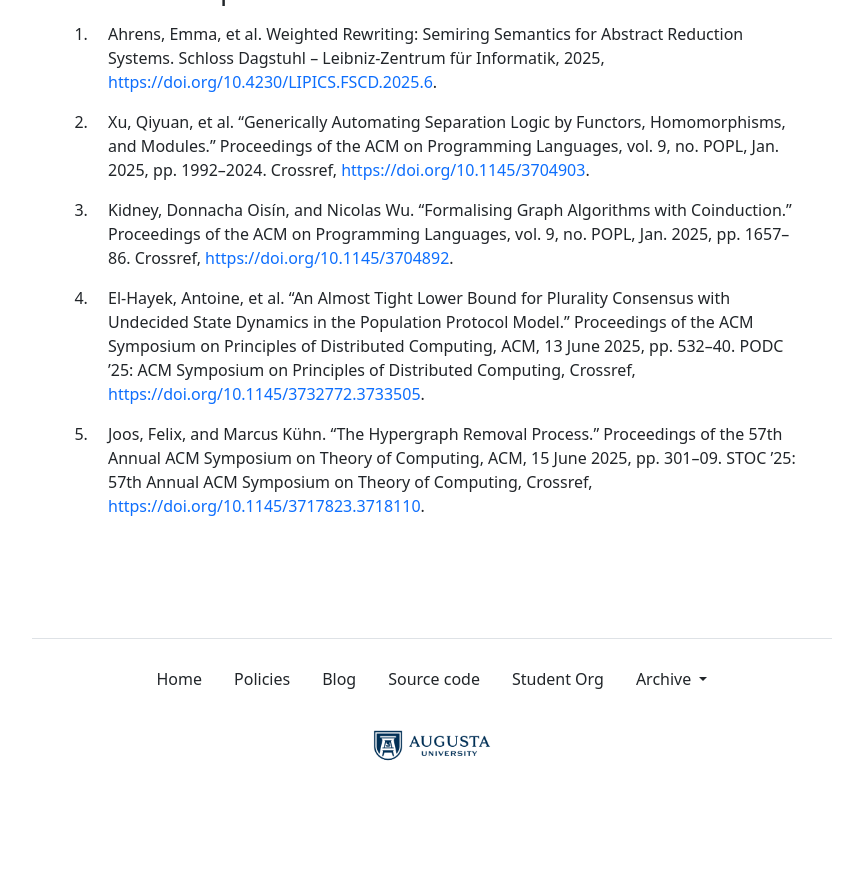
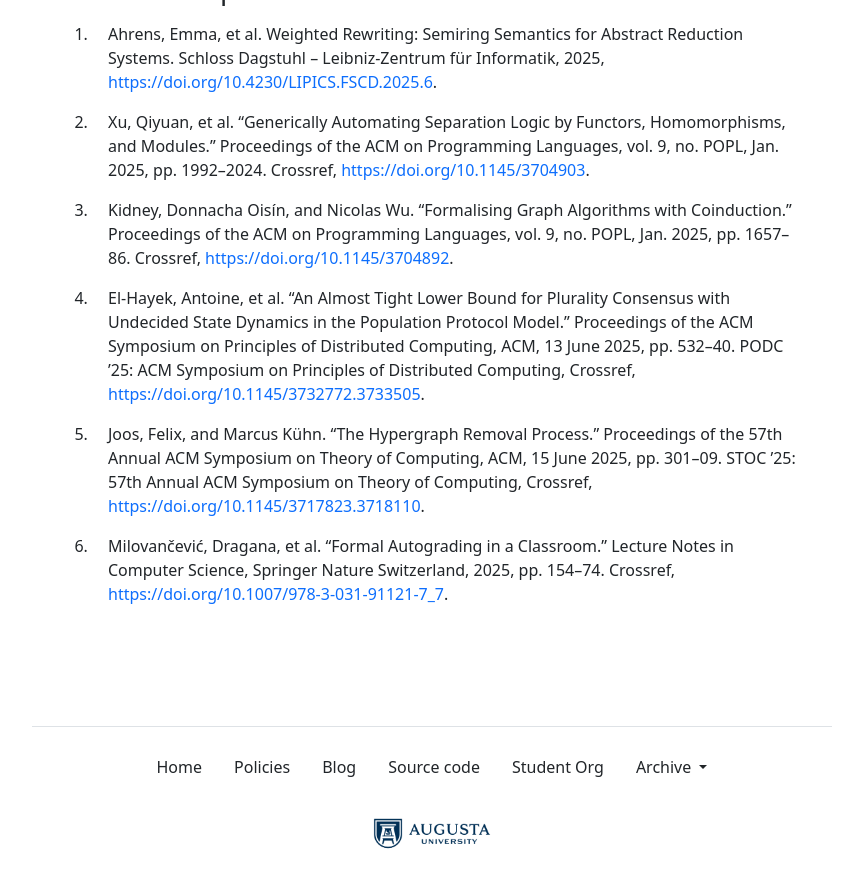
Before and after one commit to the-au-forml-lab/plgroup, a Jekyll site: the page built from docs/index.md, in a window 1280 px wide and 900 px high, scrolled down 1677 px. Shown: the top 888 px of the window, without its empty margins (208-1071 px from the left). Built offline with Jekyll 4.4.1, drawn with Linux system fonts in a browser that asks for light colours; before the commit the page ends 2489 px from its top, so only the background shows below that; some of the changed text lies outside the part shown.

Commit message:
[create-pull-request] automated change

```diff
--- a/data/history.txt
+++ b/data/history.txt
@@ -52,3 +52,4 @@
 10.1145/3704892
 10.1145/3732772.3733505
 10.1145/3717823.3718110
+10.1007/978-3-031-91121-7_7
--- a/docs/index.md
+++ b/docs/index.md
@@ -36,7 +36,7 @@ organization.
 | 4.  | September 12 | Formalising Graph Algorithms with Coinduction.    | UH227 (Fishbowl) |
 | 5.  | September 19 | An Almost Tight Lower Bound for Plurality Consensus with Undecided State Dynamics in the Population Protocol Model.    | UH227 (Fishbowl) |
 | 6.  | September 26 | The Hypergraph Removal Process.    | UH227 (Fishbowl) |
-| 7.  | October 3    | Paper 06 discussion    | UH227 (Fishbowl) |
+| 7.  | October 3    | Formal Autograding in a Classroom.    | UH227 (Fishbowl) |
 | 8.  | October 10   | _Fall pause_           |                  |
 | 9.  | October 17   | Paper 07 discussion    | UH227 (Fishbowl) |
 | 10. | October 24   | Paper 08 discussion    | UH227 (Fishbowl) |
--- a/docs/papers.md
+++ b/docs/papers.md
@@ -3,3 +3,4 @@
 1. Kidney, Donnacha Oisín, and Nicolas Wu. “Formalising Graph Algorithms with Coinduction.” Proceedings of the ACM on Programming Languages, vol. 9, no. POPL, Jan. 2025, pp. 1657–86. Crossref, <https://doi.org/10.1145/3704892>.
 1. El-Hayek, Antoine, et al. “An Almost Tight Lower Bound for Plurality Consensus with Undecided State Dynamics in the Population Protocol Model.” Proceedings of the ACM Symposium on Principles of Distributed Computing, ACM, 13 June 2025, pp. 532–40. PODC ’25: ACM Symposium on Principles of Distributed Computing, Crossref, <https://doi.org/10.1145/3732772.3733505>.
 1. Joos, Felix, and Marcus Kühn. “The Hypergraph Removal Process.” Proceedings of the 57th Annual ACM Symposium on Theory of Computing, ACM, 15 June 2025, pp. 301–09. STOC ’25: 57th Annual ACM Symposium on Theory of Computing, Crossref, <https://doi.org/10.1145/3717823.3718110>.
+1. Milovančević, Dragana, et al. “Formal Autograding in a Classroom.” Lecture Notes in Computer Science, Springer Nature Switzerland, 2025, pp. 154–74. Crossref, <https://doi.org/10.1007/978-3-031-91121-7_7>.
```
